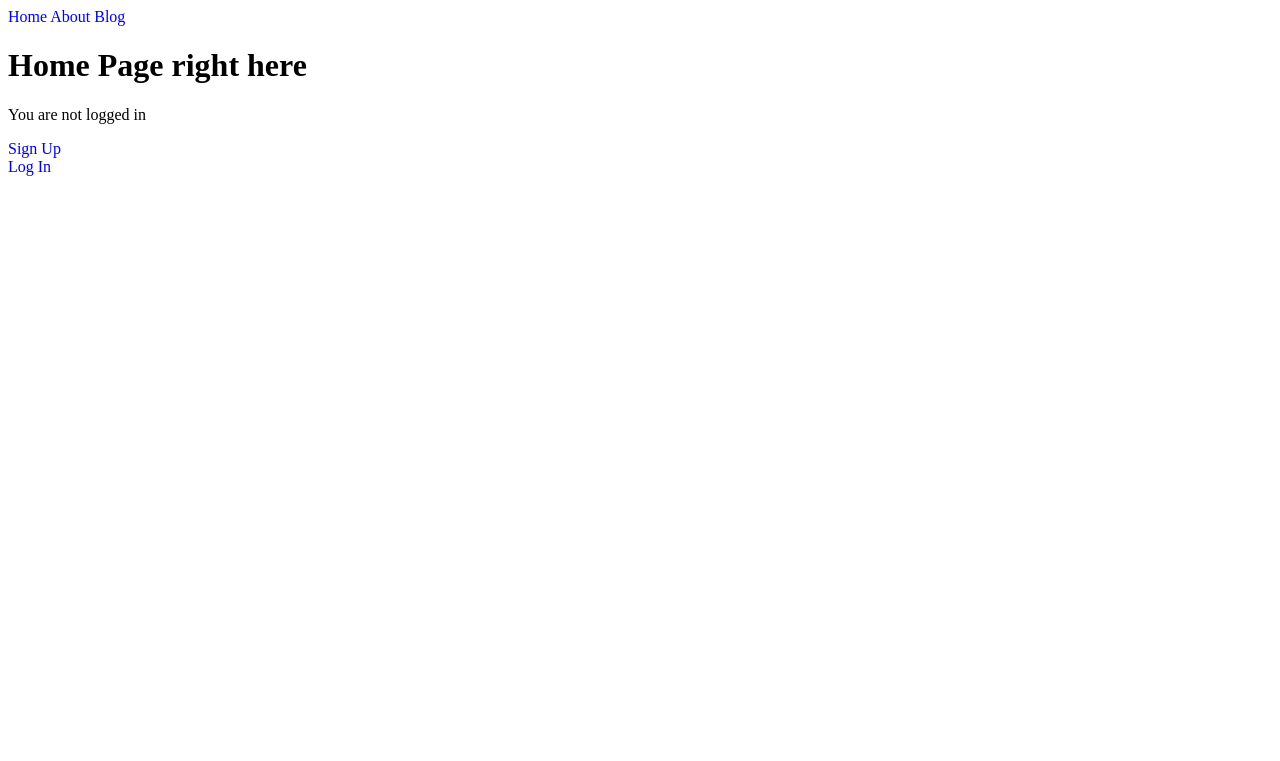
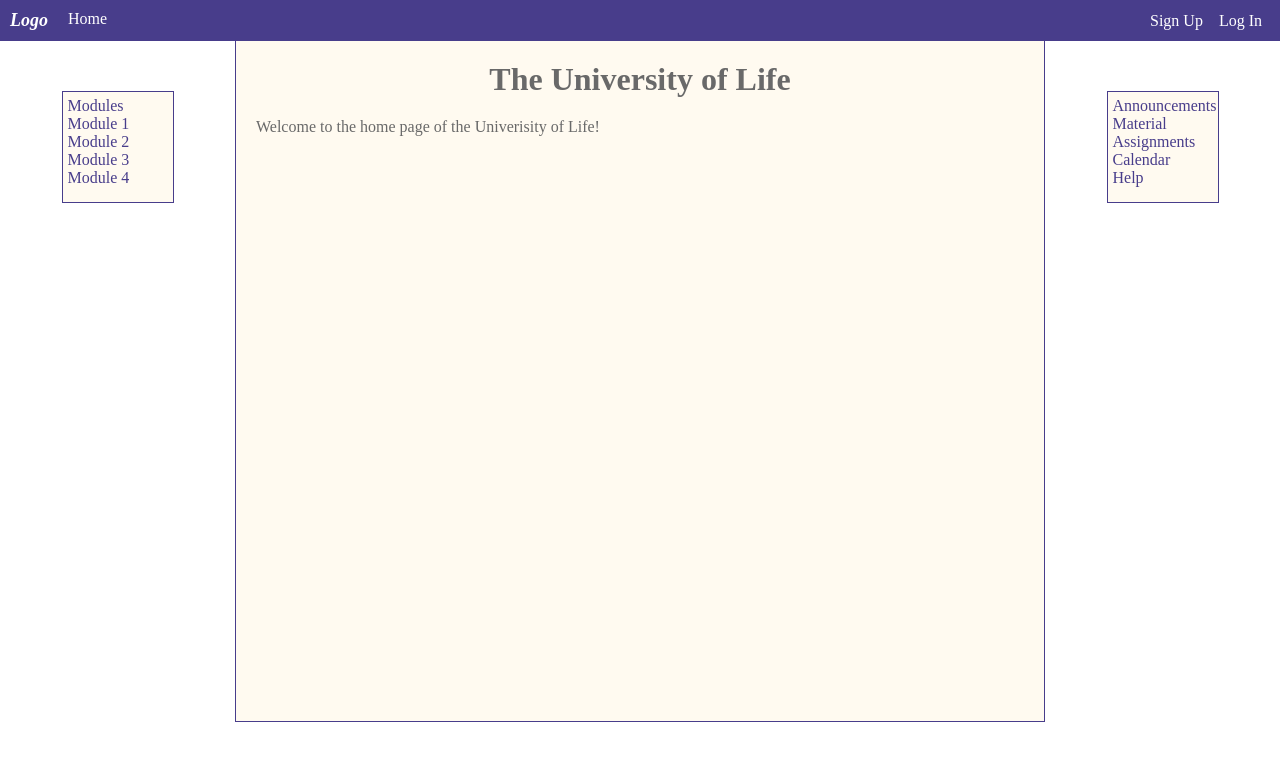
Before and after one commit to craig-glass/epic_django, a Django app: page / in a window 1280 px wide. Shown: the top 761 px of the page. Run offline with Django 3.2, Linux system fonts and the light colour scheme.

```diff
--- a/epic_django/asgi.py
+++ b/config/asgi.py
@@ -1,5 +1,5 @@
 """
-ASGI config for epic_django project.
+ASGI config for config project.
 
 It exposes the ASGI callable as a module-level variable named ``application``.
 
@@ -11,6 +11,6 @@ import os
 
 from django.core.asgi import get_asgi_application
 
-os.environ.setdefault('DJANGO_SETTINGS_MODULE', 'epic_django.settings')
+os.environ.setdefault('DJANGO_SETTINGS_MODULE', 'config.settings')
 
 application = get_asgi_application()
--- a/epic_django/urls.py
+++ b/config/urls.py
@@ -1,4 +1,4 @@
-"""epic_django URL Configuration
+"""config URL Configuration
 
 The `urlpatterns` list routes URLs to views. For more information please see:
     https://docs.djangoproject.com/en/3.1/topics/http/urls/
--- a/epic_django/wsgi.py
+++ b/config/wsgi.py
@@ -1,5 +1,5 @@
 """
-WSGI config for epic_django project.
+WSGI config for config project.
 
 It exposes the WSGI callable as a module-level variable named ``application``.
 
@@ -11,6 +11,6 @@ import os
 
 from django.core.wsgi import get_wsgi_application
 
-os.environ.setdefault('DJANGO_SETTINGS_MODULE', 'epic_django.settings')
+os.environ.setdefault('DJANGO_SETTINGS_MODULE', 'config.settings')
 
 application = get_wsgi_application()
--- a/manage.py
+++ b/manage.py
@@ -6,7 +6,7 @@ import sys
 
 def main():
     """Run administrative tasks."""
-    os.environ.setdefault('DJANGO_SETTINGS_MODULE', 'epic_django.settings')
+    os.environ.setdefault('DJANGO_SETTINGS_MODULE', 'config.settings')
     try:
         from django.core.management import execute_from_command_line
     except ImportError as exc:
--- a/requirements.txt
+++ b/requirements.txt
@@ -2,5 +2,6 @@ asgiref==3.3.1
 Django==3.1.4
 django-urls==1.1.3
 gunicorn==19.9.0
+psycopg2==2.8.6
 pytz==2020.4
 sqlparse==0.4.1
--- a/static/css/base.css
+++ b/static/css/base.css
@@ -1,6 +1,85 @@
-header a {
-    color: blue;
+/* colours #483d8b #8b483d #3d8b48 #3d598b #808b3d
+        #6f3d8b
+*/
+* {
+    margin: 0px;
+    padding: 0px;
+}
+header {
+    color: white;
+    display: flex;
+    justify-content: space-between;
+    align-items: center;
+    background: darkslateblue;
+    padding: 10px;
+}
+#logoHome {
+    display: flex;
+    justify-content: flex-start;
+}
+#logo {
+    font-size: 18px;
+}
+#menuHome {
+   margin-left: 25%;
+}
+
+#signIn {
+    width: 400px;
+    display: flex;
+    justify-content: flex-end;
 }
 a {
     text-decoration: none;
 }
+header a {
+    padding-left: 2%;
+    padding-right: 2%;
+    color: white;
+}
+
+#pageContainer {
+    display: flex;
+    justify-content: space-evenly;
+}
+.container {
+    width: 60%;
+    float: left;
+    color: dimgray;
+    padding: 20px;
+    background: floralwhite;
+    border-left: 1px solid darkslateblue;
+    border-right: 1px solid darkslateblue;
+    border-bottom: 1px solid darkslateblue;
+    min-height: 80vh;
+}
+h1 {
+    text-align: center;
+    margin-bottom: 20px;
+}
+
+#menuRight, #menuLeft {
+
+    float: left;
+    margin-top: 50px;
+    padding: 5px;
+    border: 1px solid darkslateblue;
+    background: floralwhite;
+    width: 100px;
+    height: 100px;
+}
+#menuRight a, #menuLeft a {
+    color: #483d8b;
+}
+#menuRight ul, #menuLeft ul {
+    list-style: none;
+}
+a:hover {
+    color: #3d8b48;
+}
+#menuLeft a:hover, #menuRight a:hover {
+    color: #3d8b48;
+}
+button:hover {
+    cursor: pointer;
+}
--- a/templates/base.html
+++ b/templates/base.html
@@ -8,11 +8,44 @@
 </head>
 <body>
 <header>
-    <a href="{% url 'home' %}">Home</a>
-    <a href="{% url 'about' %}">About</a>
-    <a href="{% url 'blog' %}">Blog</a>
+    <div id="logoHome">
+        <div id="logo">
+        <strong><i>Logo</i></strong>
+        </div>
+        <div id="menuHome">
+            <a href="{% url 'home' %}">Home</a>
+        </div>
+    </div>
+
+    <div id="signIn">
+        <a href="{% url 'signup' %}">Sign Up</a>
+        <a href="{% url 'login' %}">Log In</a>
+    </div>
 </header>
-{% block content %}
-{% endblock %}
+<div id="pageContainer">
+    <div id="menuLeft">
+        <ul>
+            <li><a href="#">Modules</a></li>
+            <li><a href="#">Module 1</a></li>
+            <li><a href="#">Module 2</a></li>
+            <li><a href="#">Module 3</a></li>
+            <li><a href="#">Module 4</a></li>
+
+        </ul>
+    </div>
+    <div class="container">
+        {% block content %}
+    {% endblock %}
+    </div>
+    <div id="menuRight">
+        <ul>
+            <li><a href="{% url 'blog' %}">Announcements</a></li>
+            <li><a href="#">Material</a></li>
+            <li><a href="#">Assignments</a></li>
+            <li><a href="#">Calendar</a></li>
+            <li><a href="#">Help</a></li>
+        </ul>
+    </div>
+</div>
 </body>
 </html>
--- a/templates/blog.html
+++ b/templates/blog.html
@@ -1,7 +1,7 @@
 {% extends 'base.html' %}
 
 {% block content %}
-    <h1>Blog Posts</h1>
+    <h1>Announcements</h1>
     <table>
     {% for post in blog_posts %}
         <tr>
@@ -11,6 +11,7 @@
                 <li>{{ post.text }}</li>
                 <br>
                 <li><i>{{ post.author }}</i></li>
+                <br>
             </ul>
         </tr>
         <hr>
--- a/templates/home.html
+++ b/templates/home.html
@@ -1,13 +1,13 @@
 {% extends 'base.html' %}
 {% block content %}
-    <h1>Home Page right here</h1>
+    <h1>The University of Life</h1>
     {% if user.is_authenticated %}
         Hi {{ user.username }}!
+        <br><br>
+        <a href="{% url 'admin:index' %}">Admin</a>
+        <br>
         <p><a href="{% url 'logout' %}">Log Out</a></p>
     {% else %}
-        <p>You are not logged in</p>
-        <a href="{% url 'signup' %}">Sign Up</a>
-        <br>
-        <a href="{% url 'login' %}">Log In</a>
+        <p>Welcome to the home page of the Univerisity of Life! </p>
     {% endif %}
 {% endblock %}
```
Also changed, not shown: config/settings.py (renamed from epic_django/settings.py, +8 -5 lines), config/__init__.py (added), db.sqlite3, 4 other files.
